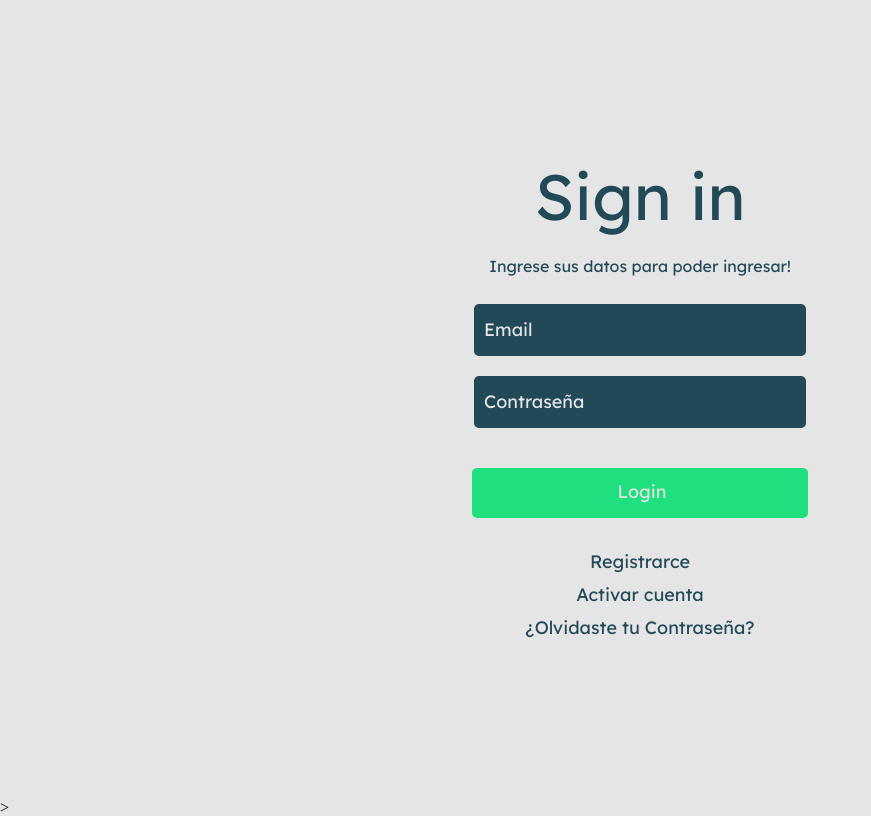
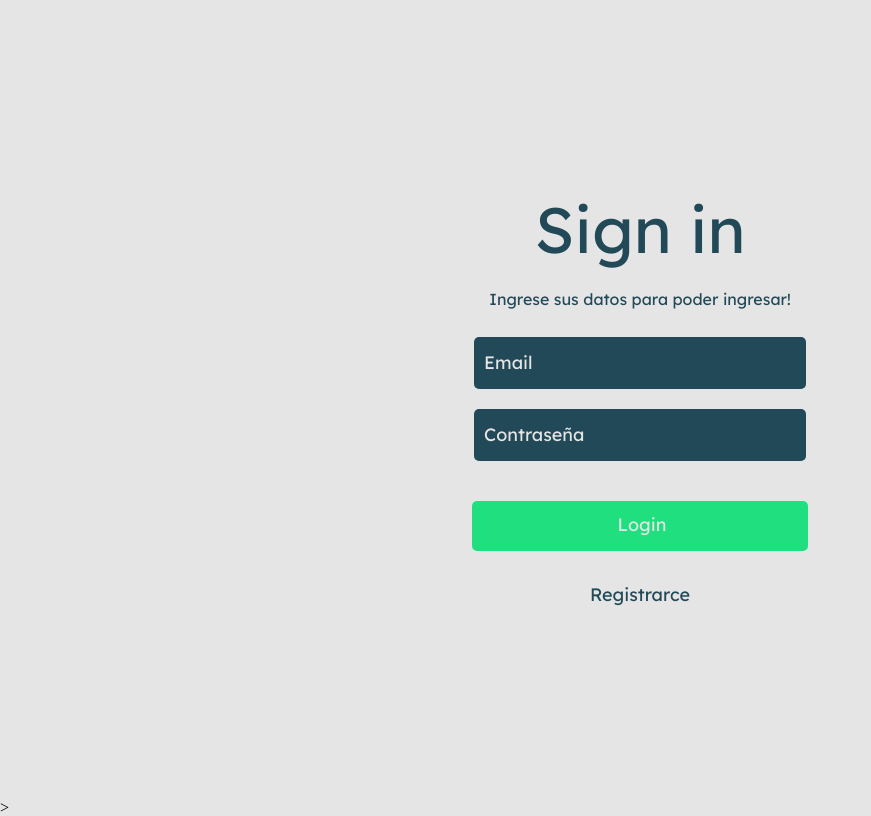
Before and after one commit to andres-brinez/Mensajeria-Electronica-, a Flask app: page /login in a window 1280 px wide. Shown: the whole page, without its empty margins (0-871 px from the left). Run offline with Flask 2, Linux system fonts and the light colour scheme.

Commit message:
eliminar url

```diff
--- a/templates/login.html
+++ b/templates/login.html
@@ -28,8 +28,7 @@
     {% endwith %}
 
     <a href="register">Registrarce</a>
-    <a href="Activate">Activar cuenta</a>
-    <a href="recuperacion">¿Olvidaste tu Contraseña?</a>
+
 
 </form>
 >
--- a/templates/register.html
+++ b/templates/register.html
@@ -17,7 +17,6 @@
     {{form.submit}}
 
     <a href="/login">Ingresar</a>
-    <a href="Activate">Activar cuenta</a>
   </form>
 
   <script src="//cdn.jsdelivr.net/npm/sweetalert2@11"></script>
```
